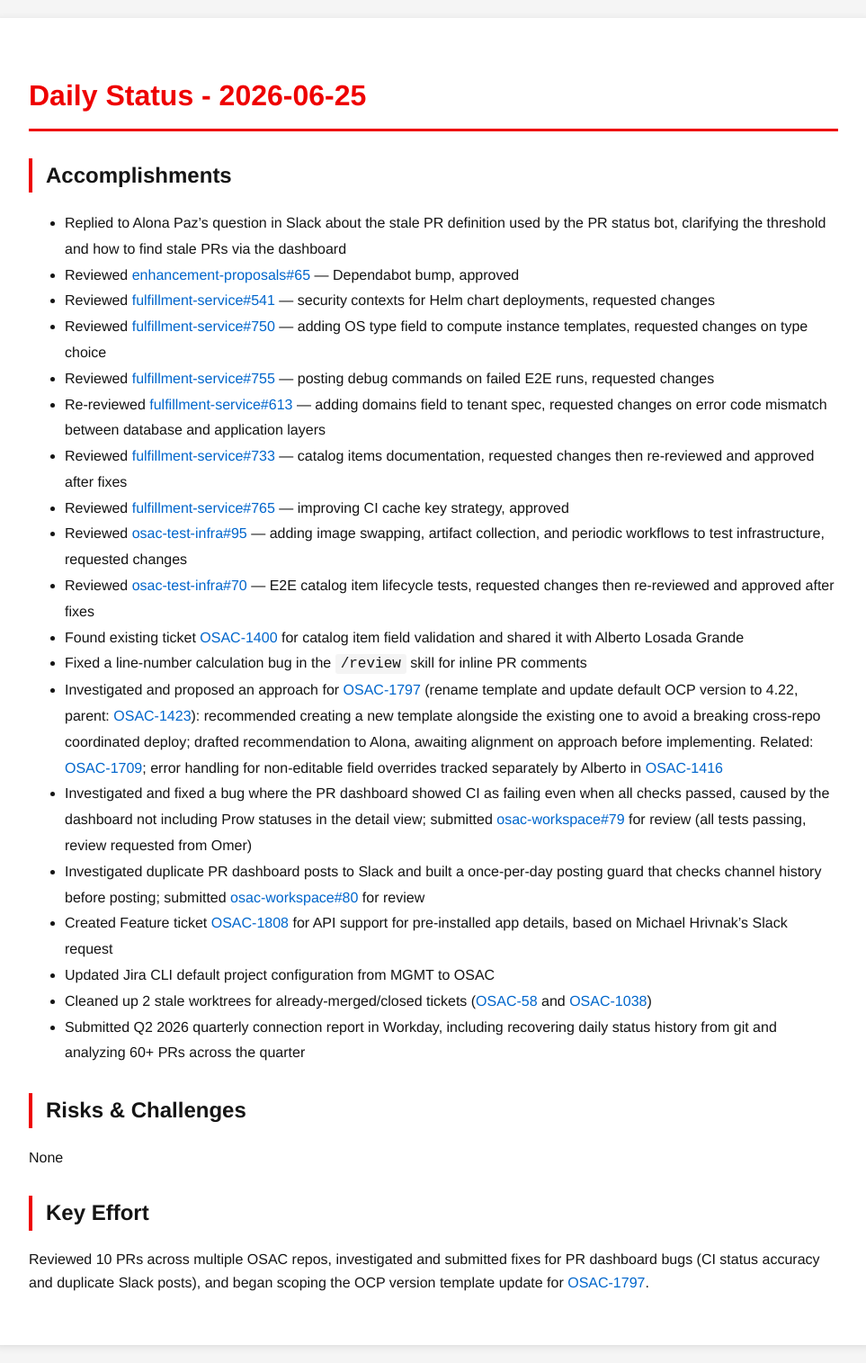
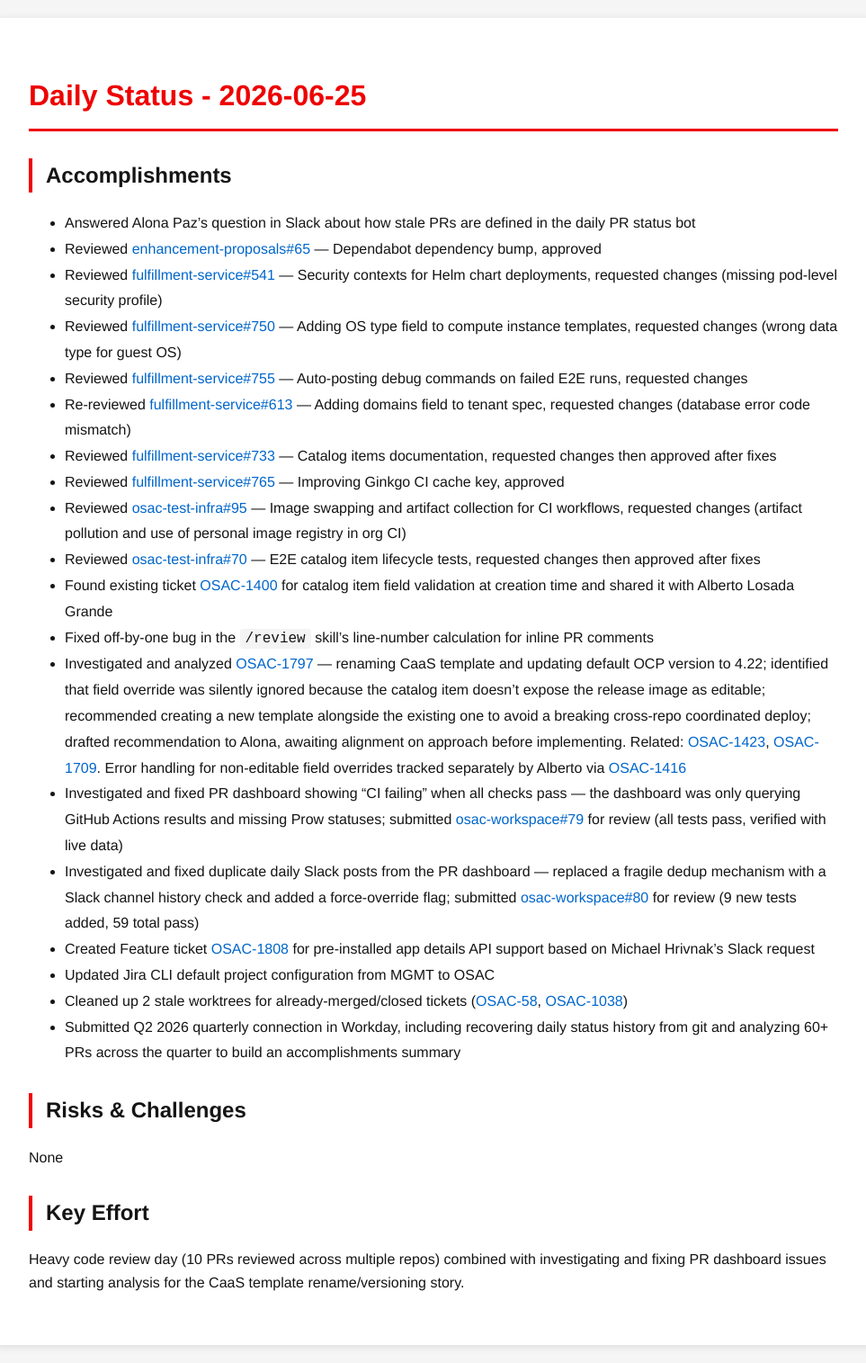
Before and after one commit to tzvatot/daily-status, a Jekyll site: the page built from 2026-06-25.md, in a window 1280 px wide. Shown: the whole page at 90% size, without its empty margins (158-1121 px from the left). Built offline with Jekyll 4.4.1, drawn with Linux system fonts in a browser that asks for light colours.

Commit message:
Daily status update - 2026-06-25

```diff
--- a/2026-06-25.md
+++ b/2026-06-25.md
@@ -7,28 +7,28 @@
 # Daily Status - 2026-06-25
 
 ## Accomplishments
-- Replied to Alona Paz's question in Slack about the stale PR definition used by the PR status bot, clarifying the threshold and how to find stale PRs via the dashboard
-- Reviewed [enhancement-proposals#65](https://github.com/osac-project/enhancement-proposals/pull/65) — Dependabot bump, approved
-- Reviewed [fulfillment-service#541](https://github.com/osac-project/fulfillment-service/pull/541) — security contexts for Helm chart deployments, requested changes
-- Reviewed [fulfillment-service#750](https://github.com/osac-project/fulfillment-service/pull/750) — adding OS type field to compute instance templates, requested changes on type choice
-- Reviewed [fulfillment-service#755](https://github.com/osac-project/fulfillment-service/pull/755) — posting debug commands on failed E2E runs, requested changes
-- Re-reviewed [fulfillment-service#613](https://github.com/osac-project/fulfillment-service/pull/613) — adding domains field to tenant spec, requested changes on error code mismatch between database and application layers
-- Reviewed [fulfillment-service#733](https://github.com/osac-project/fulfillment-service/pull/733) — catalog items documentation, requested changes then re-reviewed and approved after fixes
-- Reviewed [fulfillment-service#765](https://github.com/osac-project/fulfillment-service/pull/765) — improving CI cache key strategy, approved
-- Reviewed [osac-test-infra#95](https://github.com/osac-project/osac-test-infra/pull/95) — adding image swapping, artifact collection, and periodic workflows to test infrastructure, requested changes
-- Reviewed [osac-test-infra#70](https://github.com/osac-project/osac-test-infra/pull/70) — E2E catalog item lifecycle tests, requested changes then re-reviewed and approved after fixes
-- Found existing ticket [OSAC-1400](https://redhat.atlassian.net/browse/OSAC-1400) for catalog item field validation and shared it with Alberto Losada Grande
-- Fixed a line-number calculation bug in the `/review` skill for inline PR comments
-- Investigated and proposed an approach for [OSAC-1797](https://redhat.atlassian.net/browse/OSAC-1797) (rename template and update default OCP version to 4.22, parent: [OSAC-1423](https://redhat.atlassian.net/browse/OSAC-1423)): recommended creating a new template alongside the existing one to avoid a breaking cross-repo coordinated deploy; drafted recommendation to Alona, awaiting alignment on approach before implementing. Related: [OSAC-1709](https://redhat.atlassian.net/browse/OSAC-1709); error handling for non-editable field overrides tracked separately by Alberto in [OSAC-1416](https://redhat.atlassian.net/browse/OSAC-1416)
-- Investigated and fixed a bug where the PR dashboard showed CI as failing even when all checks passed, caused by the dashboard not including Prow statuses in the detail view; submitted [osac-workspace#79](https://github.com/osac-project/osac-workspace/pull/79) for review (all tests passing, review requested from Omer)
-- Investigated duplicate PR dashboard posts to Slack and built a once-per-day posting guard that checks channel history before posting; submitted [osac-workspace#80](https://github.com/osac-project/osac-workspace/pull/80) for review
-- Created Feature ticket [OSAC-1808](https://redhat.atlassian.net/browse/OSAC-1808) for API support for pre-installed app details, based on Michael Hrivnak's Slack request
+- Answered Alona Paz's question in Slack about how stale PRs are defined in the daily PR status bot
+- Reviewed [enhancement-proposals#65](https://github.com/osac-project/enhancement-proposals/pull/65) — Dependabot dependency bump, approved
+- Reviewed [fulfillment-service#541](https://github.com/osac-project/fulfillment-service/pull/541) — Security contexts for Helm chart deployments, requested changes (missing pod-level security profile)
+- Reviewed [fulfillment-service#750](https://github.com/osac-project/fulfillment-service/pull/750) — Adding OS type field to compute instance templates, requested changes (wrong data type for guest OS)
+- Reviewed [fulfillment-service#755](https://github.com/osac-project/fulfillment-service/pull/755) — Auto-posting debug commands on failed E2E runs, requested changes
+- Re-reviewed [fulfillment-service#613](https://github.com/osac-project/fulfillment-service/pull/613) — Adding domains field to tenant spec, requested changes (database error code mismatch)
+- Reviewed [fulfillment-service#733](https://github.com/osac-project/fulfillment-service/pull/733) — Catalog items documentation, requested changes then approved after fixes
+- Reviewed [fulfillment-service#765](https://github.com/osac-project/fulfillment-service/pull/765) — Improving Ginkgo CI cache key, approved
+- Reviewed [osac-test-infra#95](https://github.com/osac-project/osac-test-infra/pull/95) — Image swapping and artifact collection for CI workflows, requested changes (artifact pollution and use of personal image registry in org CI)
+- Reviewed [osac-test-infra#70](https://github.com/osac-project/osac-test-infra/pull/70) — E2E catalog item lifecycle tests, requested changes then approved after fixes
+- Found existing ticket [OSAC-1400](https://redhat.atlassian.net/browse/OSAC-1400) for catalog item field validation at creation time and shared it with Alberto Losada Grande
+- Fixed off-by-one bug in the `/review` skill's line-number calculation for inline PR comments
+- Investigated and analyzed [OSAC-1797](https://redhat.atlassian.net/browse/OSAC-1797) — renaming CaaS template and updating default OCP version to 4.22; identified that field override was silently ignored because the catalog item doesn't expose the release image as editable; recommended creating a new template alongside the existing one to avoid a breaking cross-repo coordinated deploy; drafted recommendation to Alona, awaiting alignment on approach before implementing. Related: [OSAC-1423](https://redhat.atlassian.net/browse/OSAC-1423), [OSAC-1709](https://redhat.atlassian.net/browse/OSAC-1709). Error handling for non-editable field overrides tracked separately by Alberto via [OSAC-1416](https://redhat.atlassian.net/browse/OSAC-1416)
+- Investigated and fixed PR dashboard showing "CI failing" when all checks pass — the dashboard was only querying GitHub Actions results and missing Prow statuses; submitted [osac-workspace#79](https://github.com/osac-project/osac-workspace/pull/79) for review (all tests pass, verified with live data)
+- Investigated and fixed duplicate daily Slack posts from the PR dashboard — replaced a fragile dedup mechanism with a Slack channel history check and added a force-override flag; submitted [osac-workspace#80](https://github.com/osac-project/osac-workspace/pull/80) for review (9 new tests added, 59 total pass)
+- Created Feature ticket [OSAC-1808](https://redhat.atlassian.net/browse/OSAC-1808) for pre-installed app details API support based on Michael Hrivnak's Slack request
 - Updated Jira CLI default project configuration from MGMT to OSAC
-- Cleaned up 2 stale worktrees for already-merged/closed tickets ([OSAC-58](https://redhat.atlassian.net/browse/OSAC-58) and [OSAC-1038](https://redhat.atlassian.net/browse/OSAC-1038))
-- Submitted Q2 2026 quarterly connection report in Workday, including recovering daily status history from git and analyzing 60+ PRs across the quarter
+- Cleaned up 2 stale worktrees for already-merged/closed tickets ([OSAC-58](https://redhat.atlassian.net/browse/OSAC-58), [OSAC-1038](https://redhat.atlassian.net/browse/OSAC-1038))
+- Submitted Q2 2026 quarterly connection in Workday, including recovering daily status history from git and analyzing 60+ PRs across the quarter to build an accomplishments summary
 
 ## Risks & Challenges
 None
 
 ## Key Effort
-Reviewed 10 PRs across multiple OSAC repos, investigated and submitted fixes for PR dashboard bugs (CI status accuracy and duplicate Slack posts), and began scoping the OCP version template update for [OSAC-1797](https://redhat.atlassian.net/browse/OSAC-1797).
+Heavy code review day (10 PRs reviewed across multiple repos) combined with investigating and fixing PR dashboard issues and starting analysis for the CaaS template rename/versioning story.
```
